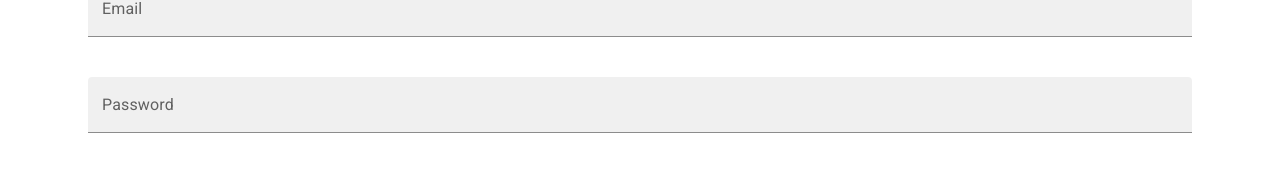
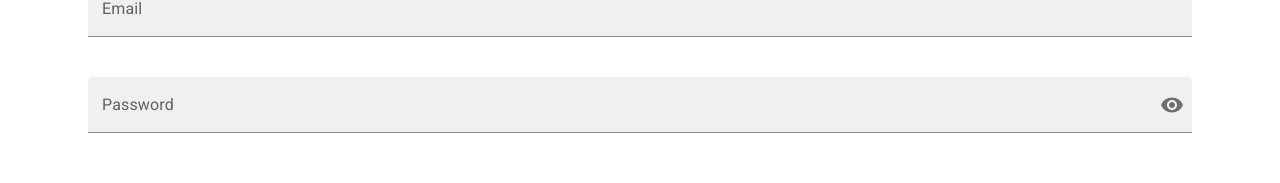
Before and after one commit to cihatsolak/expense-tracker, a React (Create React App) app: page /login in a window 1280 px wide. Shown: the part 285-468 px from the top of the page. Built offline with nearby package versions, Linux system fonts and the light colour scheme.

Commit message:
Show-hide password

```diff
--- a/src/pages/login/Login.js
+++ b/src/pages/login/Login.js
@@ -1,13 +1,16 @@
 import React, { useState } from 'react'
 import './Login.module.css'
 import { Container, Typography, Button, FormControl, FilledInput, InputLabel } from '@mui/material'
-
+import Visibility from '@mui/icons-material/Visibility'
+import VisibilityOff from '@mui/icons-material/VisibilityOff'
+import { InputAdornment, IconButton } from '@mui/material'
 
 export default function Login() {
 
   const [formInputs, setFormInputs] = useState({
     email: '',
-    password: ''
+    password: '',
+    showPassword: false
   })
 
   const handleChange = (prop) => (event) => {
@@ -17,6 +20,13 @@
   const handleSubmit = (event) => {
     event.preventDefault();
     console.log(formInputs);
+  }
+
+  const handleClickShowPassword = () => {
+    setFormInputs({
+      ...formInputs,
+      showPassword: !formInputs.showPassword
+    })
   }
 
   return (
@@ -38,9 +48,21 @@
           <InputLabel htmlFor="password">Password</InputLabel>
           <FilledInput
             id="password"
+            type={formInputs.showPassword ? 'text' : 'password'}
             label="password"
             value={formInputs.password}
             onChange={handleChange('password')}
+            endAdornment={
+              <InputAdornment position="end">
+                  <IconButton
+                  aria-label="toggle password"
+                  onClick={handleClickShowPassword}
+                  edge="end"
+                  >
+                  {formInputs.showPassword ? <VisibilityOff /> : <Visibility />}
+                  </IconButton>
+              </InputAdornment>
+              }
           />
         </FormControl>
         <Button variant="outlined" type="submit" color="info" size="large" sx={{ mt: 5 }}>Login</Button>
```
